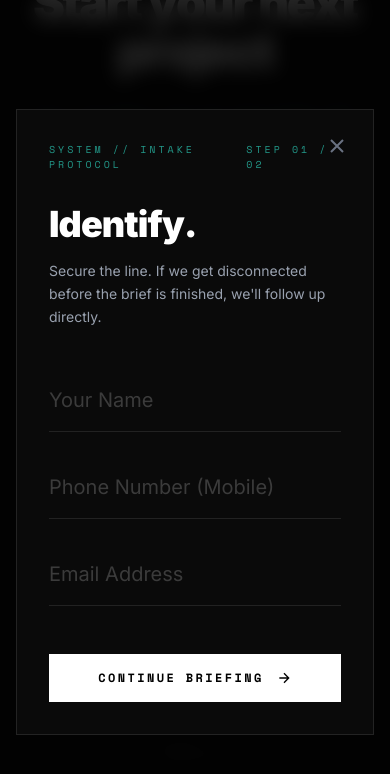
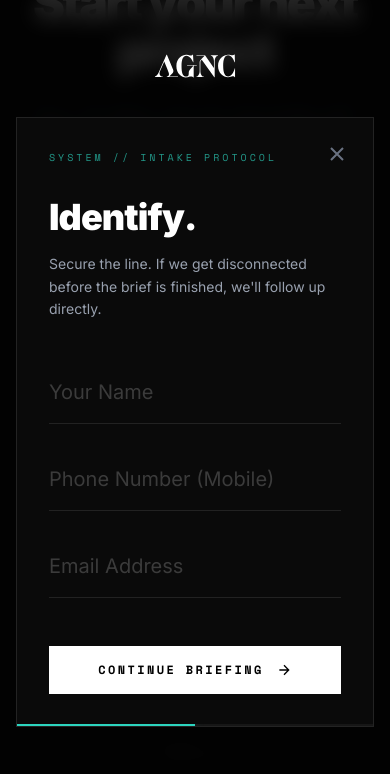
Before and after one commit to agwgit/agnc-2026, a Next.js app: page / in a window 390 px wide. Both pictures are taken after a click on the button "GET IN TOUCH". Shown: the top 774 px of the page. Built offline with nearby package versions, Linux system fonts and the light colour scheme; a web font is replaced by a local one.

Commit message:
Enhance mobile layout for project cards and logo, update intake modal progress indicator

```diff
--- a/src/components/HoverRevealCard.tsx
+++ b/src/components/HoverRevealCard.tsx
@@ -65,27 +65,39 @@ export default function HoverRevealCard({ proj, index }: HoverRevealCardProps) {
         <a
             href={proj.link || "#"}
             data-cursor-box="true"
-            className="group relative w-full border border-white/5 bg-white/[0.01] hover:bg-white/[0.03] transition-all duration-700 overflow-hidden min-h-[40vh] md:min-h-[55vh] flex flex-col justify-end p-8 md:p-16 block cursor-pointer"
+            className="group relative w-full border border-white/5 bg-white/[0.01] hover:bg-white/[0.03] transition-all duration-700 overflow-hidden flex flex-col p-8 md:p-16 block cursor-pointer min-h-[auto] md:min-h-[55vh] md:justify-end"
             onMouseEnter={onHoverEnter}
             onMouseLeave={onHoverLeave}
         >
-            <div className="absolute inset-0 bg-gradient-to-t from-black/60 via-transparent to-transparent z-10" />
+            <div className="absolute inset-0 bg-gradient-to-t from-black/60 via-transparent to-transparent z-10 hidden md:block" />
             <div className="absolute inset-0 bg-white/[0.02] opacity-50 group-hover:opacity-100 transition-opacity duration-1000">
                 <div className="absolute inset-0 bg-[linear-gradient(rgba(255,255,255,0.01)_1px,transparent_1px),linear-gradient(90deg,rgba(255,255,255,0.01)_1px,transparent_1px)] bg-[size:50px_50px] opacity-10 transform -rotate-12 translate-y-10 group-hover:translate-y-0 transition-transform duration-[2s]" />
             </div>
 
+            {/* Mobile Meta */}
+            <div className="flex md:hidden items-center gap-4 mb-8 relative z-20">
+                <span className="font-mono text-[10px] text-accent-lightblue tracking-[0.4em]">
+                    0{index + 1}
+                </span>
+                <span className="h-[1px] flex-grow bg-white/10" />
+                <span className="font-mono text-[9px] uppercase tracking-[0.4em] text-white/40">
+                    {proj.meta}
+                </span>
+            </div>
+
             {proj.image && (
-                <div className="absolute top-0 right-0 w-full md:w-1/2 h-full z-[5] p-4 md:p-8 overflow-hidden">
+                <div className="relative md:absolute md:top-0 md:right-0 w-full md:w-1/2 h-64 md:h-full z-[5] md:p-8 overflow-hidden mb-8 md:mb-0">
                     <img
                         src={proj.image}
                         alt={proj.title}
-                        className="w-full h-full object-contain object-right transform scale-100 group-hover:scale-105 transition-all duration-[1.5s] ease-out"
+                        className="w-full h-full object-contain md:object-right transform scale-100 group-hover:scale-105 transition-all duration-[1.5s] ease-out"
                     />
                 </div>
             )}
 
-            <div className="relative z-20 max-w-2xl transform translate-y-6 group-hover:translate-y-0 transition-transform duration-700">
-                <div className="flex items-center gap-4 mb-8">
+            <div className="relative z-20 max-w-2xl transform md:translate-y-6 group-hover:translate-y-0 transition-transform duration-700">
+                {/* Desktop Meta */}
+                <div className="hidden md:flex items-center gap-4 mb-8">
                     <span className="font-mono text-[10px] text-accent-lightblue tracking-[0.4em]">
                         0{index + 1}
                     </span>
@@ -95,11 +107,11 @@ export default function HoverRevealCard({ proj, index }: HoverRevealCardProps) {
                     </span>
                 </div>
 
-                <h3 ref={titleRef} className="font-display font-black text-4xl md:text-6xl mb-8 transition-colors tracking-tight text-white">
+                <h3 ref={titleRef} className="font-display font-black text-4xl md:text-6xl mb-6 md:mb-8 transition-colors tracking-tight text-white leading-tight">
                     {proj.title}
                 </h3>
 
-                <p className="font-body text-gray-400 text-xl md:text-2xl leading-relaxed mb-12 max-w-xl">
+                <p className="font-body text-gray-400 text-lg md:text-2xl leading-relaxed mb-10 md:mb-12 max-w-xl">
                     {proj.body}
                 </p>
 
--- a/src/components/IntakeModal.tsx
+++ b/src/components/IntakeModal.tsx
@@ -163,10 +163,19 @@ export default function IntakeModal({ isOpen, onClose }: { isOpen: boolean; onCl
                         <svg width="24" height="24" fill="none" stroke="currentColor" strokeWidth="2"><path d="M18 6L6 18M6 6l12 12" /></svg>
                     </button>
 
+                    {/* Progress Bar */}
+                    {step < 3 && (
+                        <div className="absolute bottom-0 left-0 w-full h-[2px] bg-white/5 overflow-hidden z-20">
+                            <div
+                                className="h-full bg-[#2dd4bf] transition-all duration-700 ease-out shadow-[0_0_10px_rgba(45,212,191,0.5)]"
+                                style={{ width: `${(step / 2) * 100}%` }}
+                            />
+                        </div>
+                    )}
+
                     {/* Status Indicator */}
                     <div className="font-mono text-[10px] text-[#2dd4bf] tracking-[0.3em] uppercase mb-8 opacity-70 flex justify-between">
                         <span>System // Intake Protocol</span>
-                        <span>{step === 3 ? "Mission Secured" : `Step 0${step} / 02`}</span>
                     </div>
 
                     {/* STEPS */}
--- a/src/components/Logo.tsx
+++ b/src/components/Logo.tsx
@@ -80,7 +80,7 @@ export default function Logo({ isDocked }: LogoProps) {
             ref={containerRef}
             className={`
                 fixed top-8 left-1/2 -translate-x-1/2 z-[60] transition-all duration-500 cursor-pointer pointer-events-auto
-                ${isDocked ? "scale-[0.6]" : "scale-[0.67] hidden md:block"}
+                ${isDocked ? "scale-[0.6]" : "scale-[0.67]"}
             `}
             onMouseEnter={() => setIsHovered(true)}
             onMouseLeave={() => setIsHovered(false)}
```
